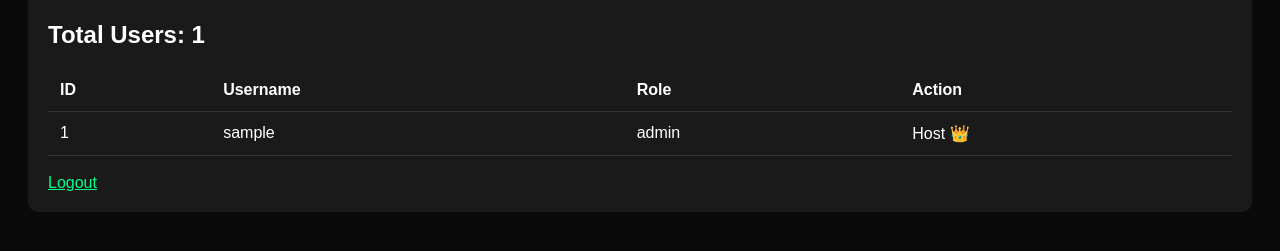
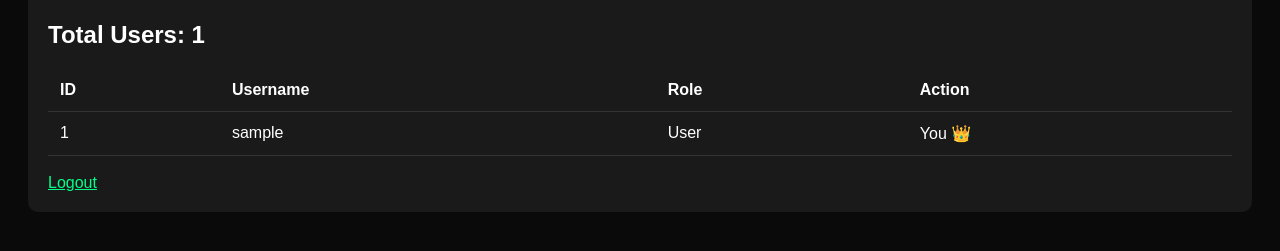
Before and after one commit to Josgold/WebJarvis, a Python web app: template templates/dashboard.html in a window 1280 px wide. Shown: the part 146-397 px from the top of the page. Run offline with Jinja, Linux system fonts and the light colour scheme; the template is opened without the code that fills it: most values are stand-ins (such as "Sample title", 1, 10 or a date in 2020).

Commit message:
Update dashboard.html

```diff
--- a/templates/dashboard.html
+++ b/templates/dashboard.html
@@ -7,8 +7,10 @@
         .box{background:#1a1a1a;padding:20px;border-radius:10px}
         table{width:100%;color:white;border-collapse:collapse}
         th,td{padding:12px;text-align:left;border-bottom:1px solid #333}
-        .btn{background:#00ff88;color:black;padding:6px 12px;border-radius:5px;text-decoration:none;font-weight:bold}
-        .btn:hover{background:#00cc70}
+        .btn-promote{background:#00ff88;color:black;padding:6px 12px;border-radius:5px;text-decoration:none;font-weight:bold}
+        .btn-demote{background:#ff4444;color:white;padding:6px 12px;border-radius:5px;text-decoration:none;font-weight:bold}
+        .btn-promote:hover{background:#00cc70}
+        .btn-demote:hover{background:#cc3333}
     </style>
 </head>
 <body>
@@ -23,14 +25,18 @@
             <tr>
                 <td>{{ user.id }}</td>
                 <td>{{ user.username }}</td>
-                <td>{{ user.role }}</td>
+                <td>
+                    {% if user.role == "host" %}Host 👑
+                    {% elif user.role == "cohost" %}Co-host ✅
+                    {% else %}User{% endif %}
+                </td>
                 <td>
                     {% if user.role == "user" %}
-                        <a href="/promote/{{ user.id }}" class="btn">Make Co-host</a>
+                        <a href="/promote/{{ user.id }}" class="btn-promote">Make Co-host</a>
                     {% elif user.role == "cohost" %}
-                        Co-host ✅
+                        <a href="/demote/{{ user.id }}" class="btn-demote">Demote to User</a>
                     {% else %}
-                        Host 👑
+                        You 👑
                     {% endif %}
                 </td>
             </tr>
```
